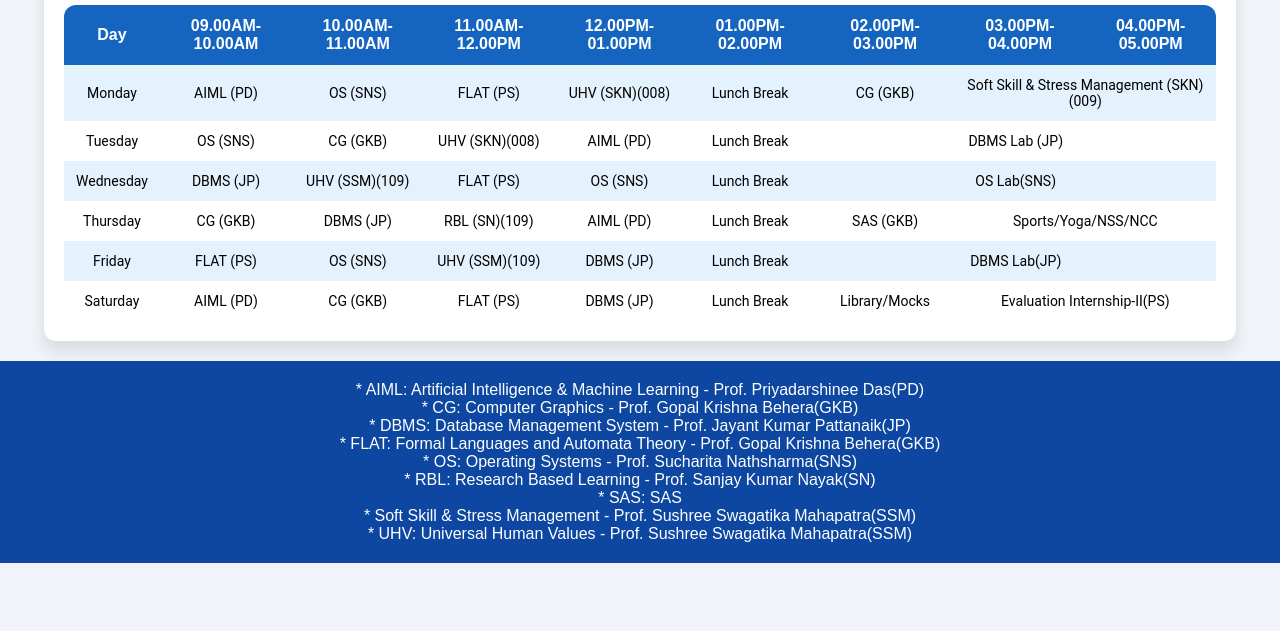
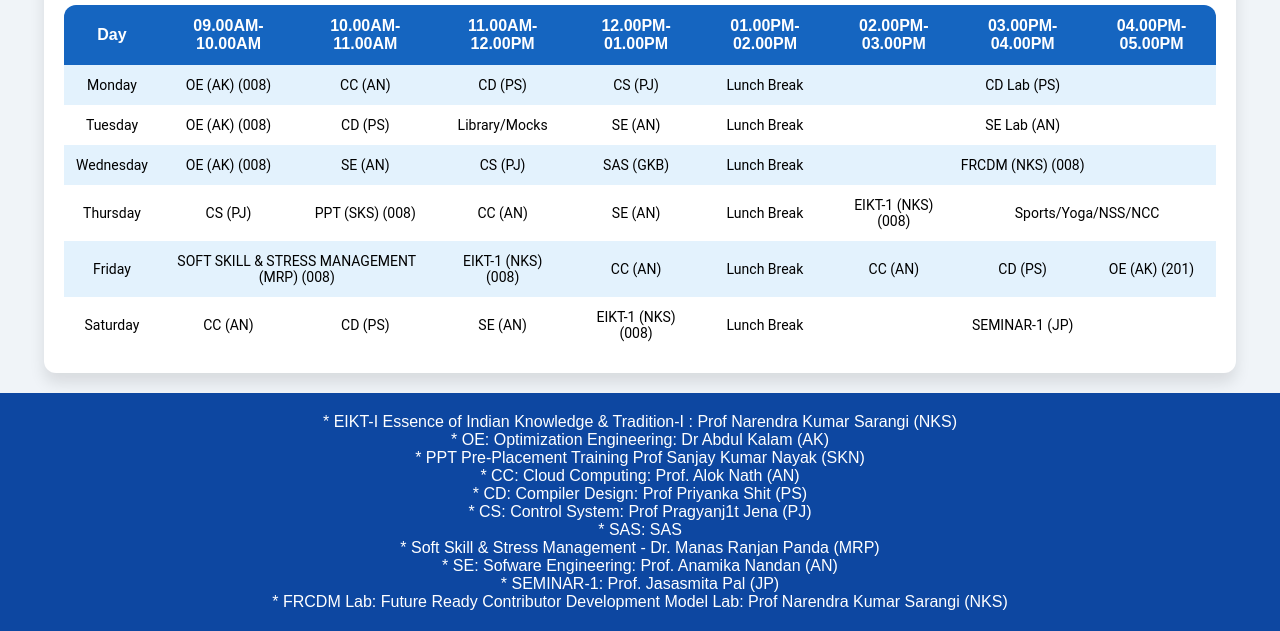
Before and after one commit to teamarctix/Time-Table, a plain HTML site: page index.html in a window 1280 px wide. Shown: the part 269-900 px from the top of the page. Before the commit the page ends 832 px from the top, so only its background shows below. Drawn offline with Linux system fonts and the light colour scheme.

Commit message:
Update Time Table to 6th Sem

```diff
--- a/index.html
+++ b/index.html
@@ -180,7 +180,7 @@
     <header>
         <h1>Radhakrishna Institute of Technology and Engineering</h1>
         <h2>Barunei, Bhubaneswar-752057</h2>
-        <h3>Timetable (5<sup>th</sup> Semester B.Tech) - Session: 2024-2025 (Odd Semester)</h3>
+        <h3>Timetable (6<sup>th</sup> Semester B.Tech) - Session: 2024-2025 (Even Semester)</h3>
     </header>
 
     <main>
@@ -203,60 +203,59 @@
                 <tbody>
                     <tr>
                         <td class="py-2 px-4">Monday</td>
-                        <td class="py-2 px-4">AIML (PD)</td>
-                        <td class="py-2 px-4">OS (SNS)</td>
-                        <td class="py-2 px-4">FLAT (PS)</td>
-                        <td class="py-2 px-4">UHV (SKN)(008)</td>
+                        <td class="py-2 px-4">OE (AK) (008)</td>
+                        <td class="py-2 px-4">CC (AN)</td>
+                        <td class="py-2 px-4">CD (PS)</td>
+                        <td class="py-2 px-4">CS (PJ)</td>
                         <td class="py-2 px-4">Lunch Break</td>
-                        <td class="py-2 px-4">CG (GKB)</td>
-                        <td class="py-2 px-4 text-center" colspan="2">Soft Skill & Stress Management (SKN)(009)</td>
+                        <td class="py-2 px-4 text-center" colspan="3">CD Lab (PS)</td>
                     </tr>
                     <tr>
                         <td class="py-2 px-4">Tuesday</td>
-                        <td class="py-2 px-4">OS (SNS)</td>
-                        <td class="py-2 px-4">CG (GKB)</td>
-                        <td class="py-2 px-4">UHV (SKN)(008)</td>
-                        <td class="py-2 px-4">AIML (PD)</td>
+                        <td class="py-2 px-4">OE (AK) (008)</td>
+                        <td class="py-2 px-4">CD (PS)</td>
+                        <td class="py-2 px-4">Library/Mocks</td>
+                        <td class="py-2 px-4">SE (AN)</td>
                         <td class="py-2 px-4">Lunch Break</td>
-                        <td class="py-2 px-4 text-center" colspan="3">DBMS Lab (JP)</td>
+                        <td class="py-2 px-4 text-center" colspan="3">SE Lab (AN)</td>
                     </tr>
                     <tr>
                         <td class="py-2 px-4">Wednesday</td>
-                        <td class="py-2 px-4">DBMS (JP)</td>
-                        <td class="py-2 px-4">UHV (SSM)(109)</td>
-                        <td class="py-2 px-4">FLAT (PS)</td>
-                        <td class="py-2 px-4">OS (SNS)</td>
+                        <td class="py-2 px-4">OE (AK) (008)</td>
+                        <td class="py-2 px-4">SE (AN)</td>
+                        <td class="py-2 px-4">CS (PJ)</td>
+                        <td class="py-2 px-4">SAS (GKB)</td>
                         <td class="py-2 px-4">Lunch Break</td>
-                        <td class="py-2 px-4 text-center" colspan="3">OS Lab(SNS)</td>
+                        <td class="py-2 px-4 text-center" colspan="3">FRCDM (NKS) (008)</td>
                     </tr>
                     <tr>
                         <td class="py-2 px-4">Thursday</td>
-                        <td class="py-2 px-4">CG (GKB)</td>
-                        <td class="py-2 px-4">DBMS (JP)</td>
-                        <td class="py-2 px-4">RBL (SN)(109)</td>
-                        <td class="py-2 px-4">AIML (PD)</td>
+                        <td class="py-2 px-4">CS (PJ)</td>
+                        <td class="py-2 px-4">PPT (SKS) (008)</td>
+                        <td class="py-2 px-4">CC (AN)</td>
+                        <td class="py-2 px-4">SE (AN)</td>
                         <td class="py-2 px-4">Lunch Break</td>
-                        <td class="py-2 px-4">SAS (GKB)</td>
+                        <td class="py-2 px-4">EIKT-1 (NKS) (008)</td>
                         <td class="py-2 px-4 text-center" colspan="2">Sports/Yoga/NSS/NCC</td>
                     </tr>
                     <tr>
                         <td class="py-2 px-4">Friday</td>
-                        <td class="py-2 px-4">FLAT (PS)</td>
-                        <td class="py-2 px-4">OS (SNS)</td>
-                        <td class="py-2 px-4">UHV (SSM)(109)</td>
-                        <td class="py-2 px-4">DBMS (JP)</td>
+                        <td class="py-2 px-4 text-center" colspan="2">SOFT SKILL & STRESS MANAGEMENT (MRP) (008)</td>
+                        <td class="py-2 px-4">EIKT-1 (NKS) (008)</td>
+                        <td class="py-2 px-4">CC (AN)</td>
                         <td class="py-2 px-4">Lunch Break</td>
-                        <td class="py-2 px-4 text-center" colspan="3">DBMS Lab(JP)</td>
+                        <td class="py-2 px-4">CC (AN)</td>
+                        <td class="py-2 px-4">CD (PS)</td>
+                        <td class="py-2 px-4">OE (AK) (201)</td>
                     </tr>
                     <tr>
                         <td class="py-2 px-4">Saturday</td>
-                        <td class="py-2 px-4">AIML (PD)</td>
-                        <td class="py-2 px-4">CG (GKB)</td>
-                        <td class="py-2 px-4">FLAT (PS)</td>
-                        <td class="py-2 px-4">DBMS (JP)</td>
+                        <td class="py-2 px-4">CC (AN)</td>
+                        <td class="py-2 px-4">CD (PS)</td>
+                        <td class="py-2 px-4">SE (AN)</td>
+                        <td class="py-2 px-4">EIKT-1 (NKS) (008)</td>
                         <td class="py-2 px-4">Lunch Break</td>
-                        <td class="py-2 px-4">Library/Mocks</td>
-                        <td class="py-2 px-4 text-center" colspan="3">Evaluation Internship-II(PS)</td>
+                        <td class="py-2 px-4 text-center" colspan="4">SEMINAR-1 (JP)</td>
                     </tr>
                 </tbody>
             </table>
@@ -267,15 +266,17 @@
     </main>
 
     <footer>
-        <p>* AIML: Artificial Intelligence & Machine Learning - Prof. Priyadarshinee Das(PD)</p>
-        <p>* CG: Computer Graphics - Prof. Gopal Krishna Behera(GKB)</p>
-        <p>* DBMS: Database Management System - Prof. Jayant Kumar Pattanaik(JP)</p>
-        <p>* FLAT: Formal Languages and Automata Theory - Prof. Gopal Krishna Behera(GKB)</p>
-        <p>* OS: Operating Systems - Prof. Sucharita Nathsharma(SNS)</p>
-        <p>* RBL: Research Based Learning - Prof. Sanjay Kumar Nayak(SN)</p>
+        <p>* EIKT-I Essence of Indian Knowledge & Tradition-I : Prof Narendra Kumar Sarangi (NKS)</p>
+        <p>* OE: Optimization Engineering: Dr Abdul Kalam (AK)</p>
+        <p>* PPT Pre-Placement Training Prof Sanjay Kumar Nayak (SKN)</p>
+        <p>* CC: Cloud Computing: Prof. Alok Nath (AN)</p>
+        <p>* CD: Compiler Design: Prof Priyanka Shit (PS)</p>
+        <p>* CS: Control System: Prof Pragyanj1t Jena (PJ) </p>
         <p>* SAS: SAS</p>
-        <p>* Soft Skill & Stress Management - Prof. Sushree Swagatika Mahapatra(SSM)</p>
-        <p>* UHV: Universal Human Values - Prof. Sushree Swagatika Mahapatra(SSM)</p>
+        <p>* Soft Skill & Stress Management - Dr. Manas Ranjan Panda (MRP) </p>
+        <p>* SE: Sofware Engineering: Prof. Anamika Nandan (AN)</p>
+        <p>* SEMINAR-1: Prof. Jasasmita Pal (JP)</p>
+        <p>* FRCDM Lab: Future Ready Contributor Development Model Lab: Prof Narendra Kumar Sarangi (NKS)</p>
     </footer>
 
     <script>
```
